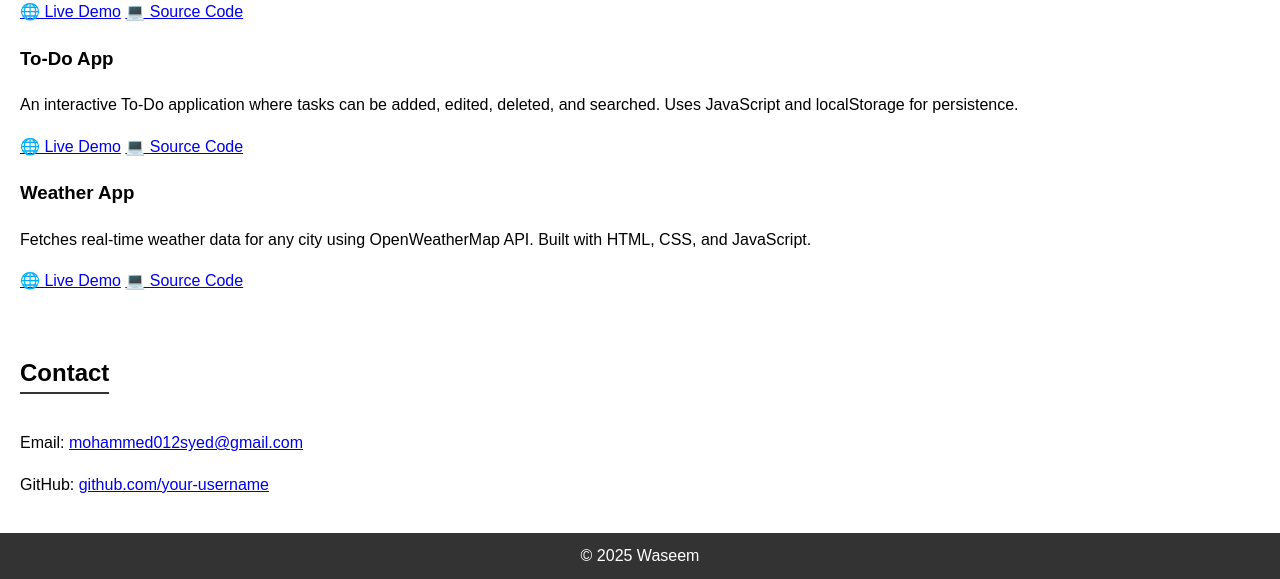
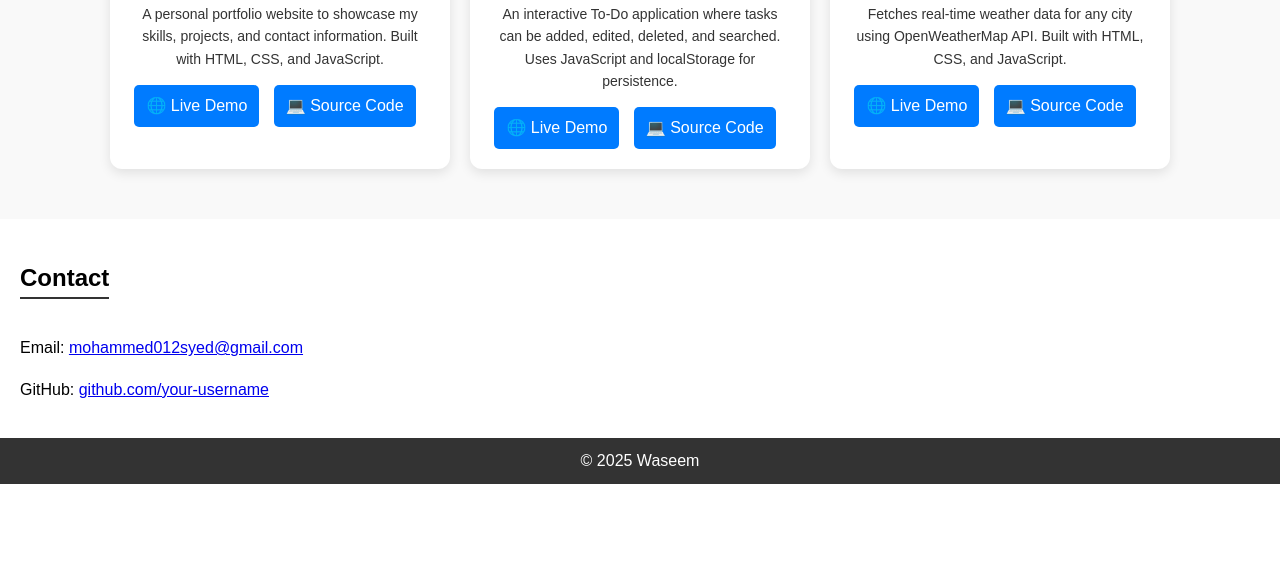
Before and after one commit to syedmohammed098/portfolio-website, a plain HTML site: page index.html in a window 1280 px wide. Shown: the part 589-1168 px from the top of the page. After the commit the page ends 1073 px from the top, so only its background shows below. Drawn offline with Linux system fonts and the light colour scheme.

Commit message:
Update style.css

```diff
--- a/style.css
+++ b/style.css
@@ -29,11 +29,51 @@ h2 {
 }
 
 /* Projects */
-.project {
-  background: #f4f4f4;
-  margin: 10px 0;
-  padding: 15px;
-  border-radius: 8px;
+#projects {
+  padding: 50px 20px;
+  background-color: #f9f9f9;
+  text-align: center;
+}
+
+.projects-container {
+  display: flex;
+  flex-wrap: wrap;
+  gap: 20px;
+  justify-content: center;
+}
+
+.project-card {
+  background-color: white;
+  padding: 20px;
+  width: 300px;
+  border-radius: 12px;
+  box-shadow: 0 4px 12px rgba(0,0,0,0.1);
+}
+
+.project-card h3 {
+  margin-bottom: 10px;
+  color: #1a1a1a;
+}
+
+.project-card p {
+  font-size: 14px;
+  margin-bottom: 15px;
+  color: #333;
+}
+
+.project-card a {
+  display: inline-block;
+  margin-right: 10px;
+  text-decoration: none;
+  padding: 8px 12px;
+  background-color: #007bff;
+  color: white;
+  border-radius: 5px;
+  transition: 0.3s;
+}
+
+.project-card a:hover {
+  background-color: #0056b3;
 }
 
 /* Footer */
```
